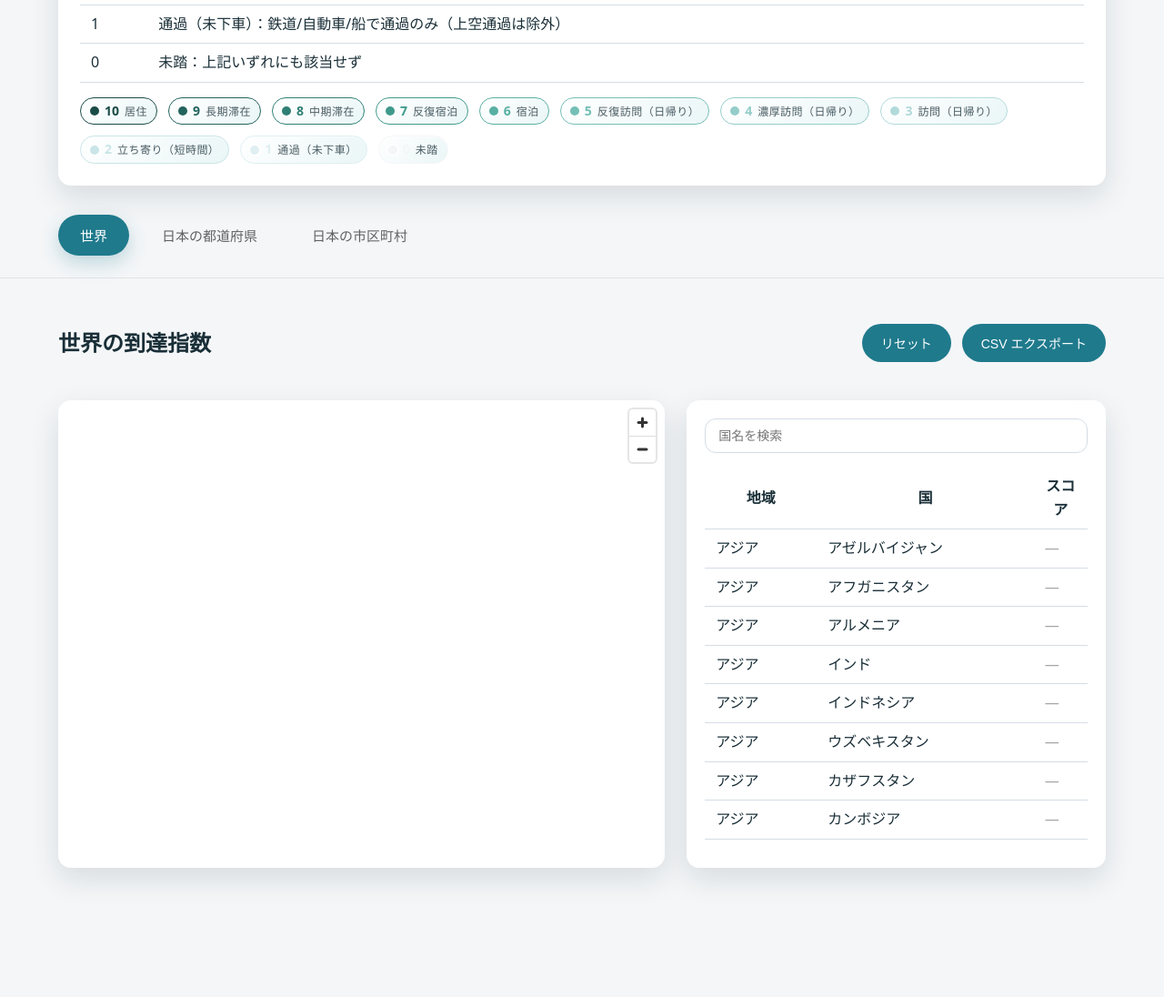
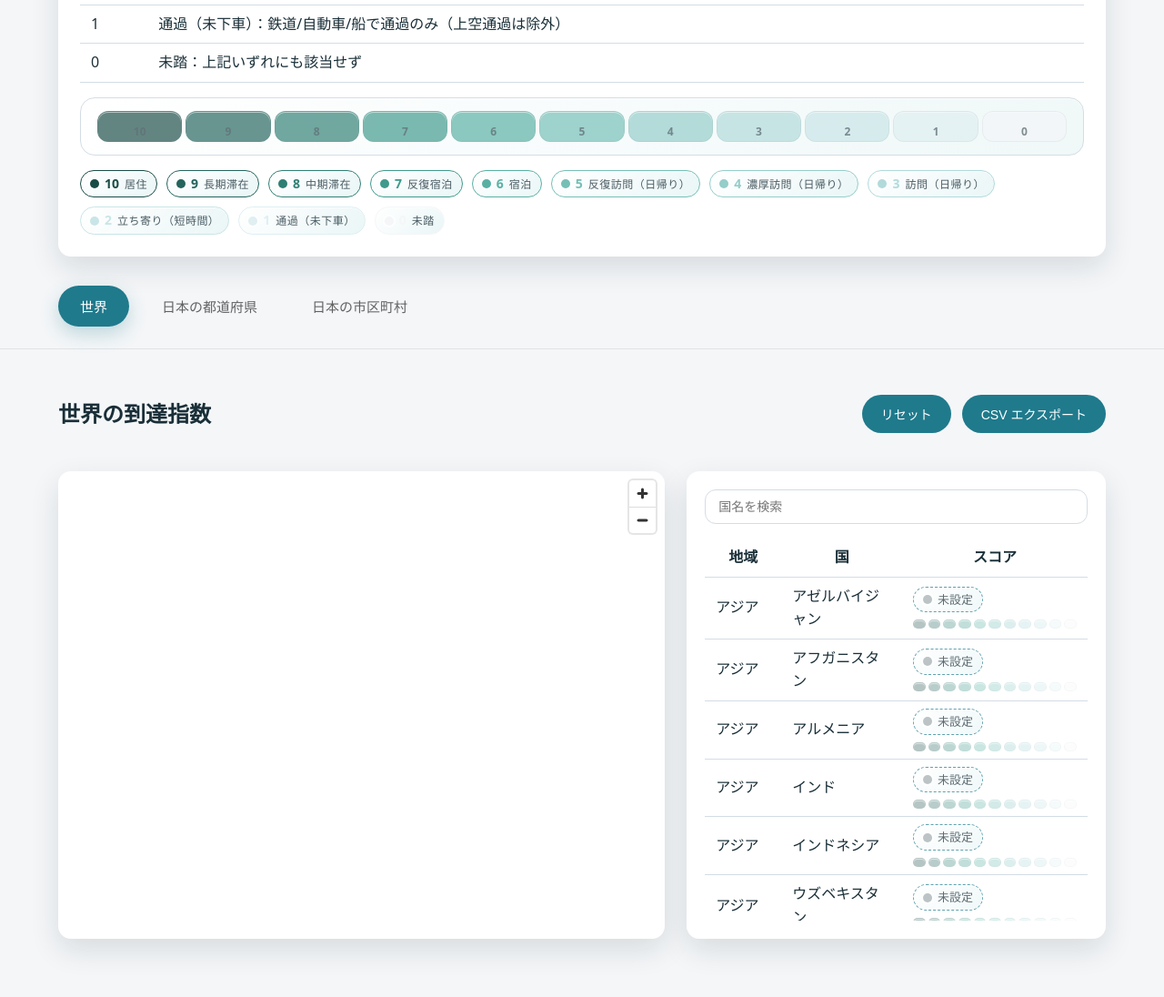
Before and after one commit to masa-5-22/citycount, a plain HTML site: page index.html in a window 1280 px wide. Shown: the part 740-1836 px from the top of the page at 91% size. Before the commit the page ends 1758 px from the top, so only its background shows below. Drawn offline with nearby package versions, Linux system fonts and the light colour scheme; no server answers.

Commit message:
Add score meters to clarify score displays

```diff
--- a/app.js
+++ b/app.js
@@ -211,6 +211,51 @@ function renderScoreBadgeElement(element, score, { compact = false } = {}) {
   }
 }
 
+function configureScoreMeterElement(element, score, { compact = false, showLabels = false } = {}) {
+  if (!element) return;
+  element.classList.add('score-meter');
+  element.classList.toggle('score-meter-compact', Boolean(compact));
+  element.classList.toggle('score-meter-labeled', Boolean(showLabels));
+  element.innerHTML = '';
+
+  const isFiniteScore = typeof score === 'number' && Number.isFinite(score);
+  const numericScore = isFiniteScore ? score : NaN;
+  const ariaLabel = isFiniteScore ? `スコアメーター：${numericScore} 点` : 'スコアメーター：未設定';
+  element.setAttribute('role', 'img');
+  element.setAttribute('aria-label', ariaLabel);
+
+  for (let value = 10; value >= 0; value -= 1) {
+    const step = document.createElement('span');
+    step.className = 'score-meter-step';
+    step.dataset.score = String(value);
+    step.style.setProperty('--score-meter-color', getScoreColor(value));
+    step.setAttribute('aria-hidden', 'true');
+    const definition = getScoreDefinition(value);
+    const tooltip = definition ? `${value} 点｜${definition.label}` : `${value} 点`;
+    step.setAttribute('title', tooltip);
+    if (showLabels) {
+      const label = document.createElement('span');
+      label.className = 'score-meter-step-label';
+      label.textContent = String(value);
+      step.appendChild(label);
+    }
+    if (isFiniteScore && numericScore === value) {
+      step.classList.add('is-active');
+    }
+    element.appendChild(step);
+  }
+}
+
+function createScoreMeterElement(score, options = {}) {
+  const meter = document.createElement('div');
+  configureScoreMeterElement(meter, score, options);
+  return meter;
+}
+
+function renderScoreMeterElement(element, score, options = {}) {
+  configureScoreMeterElement(element, score, options);
+}
+
 function formatScoreHintText(score, { explicit = false } = {}) {
   if (!Number.isFinite(score)) {
     return 'カテゴリ：未設定';
@@ -224,8 +269,20 @@ function formatScoreHintText(score, { explicit = false } = {}) {
 function renderScoreLegend() {
   if (!scoreLegendContainer) return;
   scoreLegendContainer.innerHTML = '';
-  scoreLegendContainer.setAttribute('role', 'list');
-  const fragment = document.createDocumentFragment();
+  scoreLegendContainer.setAttribute('role', 'group');
+  scoreLegendContainer.setAttribute('aria-label', 'スコア凡例');
+
+  const scaleWrapper = document.createElement('div');
+  scaleWrapper.className = 'score-legend-scale';
+  const scaleMeter = createScoreMeterElement(undefined, { showLabels: true });
+  scaleMeter.classList.add('score-meter-legend');
+  scaleMeter.setAttribute('aria-label', 'スコア配色（10 点 → 0 点）');
+  scaleWrapper.appendChild(scaleMeter);
+  scoreLegendContainer.appendChild(scaleWrapper);
+
+  const listWrapper = document.createElement('div');
+  listWrapper.className = 'score-legend-list';
+  listWrapper.setAttribute('role', 'list');
   SCORE_DEFINITIONS.slice()
     .sort((a, b) => b.score - a.score)
     .forEach((definition) => {
@@ -233,9 +290,9 @@ function renderScoreLegend() {
       badge.className = 'score-chip score-chip-compact';
       badge.setAttribute('role', 'listitem');
       renderScoreBadgeElement(badge, definition.score, { compact: true });
-      fragment.appendChild(badge);
+      listWrapper.appendChild(badge);
     });
-  scoreLegendContainer.appendChild(fragment);
+  scoreLegendContainer.appendChild(listWrapper);
 }
 
 function computeRecommendedScore(metrics) {
@@ -927,10 +984,14 @@ function openMunicipalityCreateDialog() {
 
 function formatScoreCell(dataset, id) {
   const entry = state[dataset][id];
-  if (!entry || typeof entry.score !== 'number') {
-    return '<span class="score-empty">—</span>';
-  }
-  return buildScoreBadgeHTML(entry.score);
+  const score = typeof entry?.score === 'number' && Number.isFinite(entry.score) ? entry.score : undefined;
+  const container = document.createElement('div');
+  container.className = 'score-cell';
+  const badge = document.createElement('span');
+  renderScoreBadgeElement(badge, score, { compact: true });
+  container.appendChild(badge);
+  container.appendChild(createScoreMeterElement(score, { compact: true }));
+  return container.outerHTML;
 }
 
 function openScoreDialog(dataset, id) {
@@ -943,6 +1004,8 @@ function openScoreDialog(dataset, id) {
   const fragment = templates.score.content.cloneNode(true);
   const form = fragment.querySelector('form');
   const recommendedBadge = fragment.querySelector('[data-field="recommended-badge"]');
+  const recommendedMeter = fragment.querySelector('[data-field="recommended-meter"]');
+  const currentMeter = fragment.querySelector('[data-field="current-meter"]');
   const scoreHintField = fragment.querySelector('[data-field="score-hint"]');
   const existing = state[dataset][id] || {};
 
@@ -978,14 +1041,26 @@ function openScoreDialog(dataset, id) {
     }
   };
 
+  const updateManualMeter = () => {
+    if (!currentMeter) return;
+    const manualValue = Number(scoreInput.value);
+    if (Number.isInteger(manualValue) && manualValue >= 0 && manualValue <= 10) {
+      renderScoreMeterElement(currentMeter, manualValue);
+    } else {
+      renderScoreMeterElement(currentMeter, undefined);
+    }
+  };
+
   const updateRecommended = () => {
     const metrics = readMetricsFromForm(form);
     lastRecommended = computeRecommendedScore(metrics);
     renderScoreBadgeElement(recommendedBadge, lastRecommended, { compact: true });
+    renderScoreMeterElement(recommendedMeter, lastRecommended);
     if (!scoreWasEdited) {
       scoreInput.value = lastRecommended;
     }
     updateScoreHint();
+    updateManualMeter();
   };
 
   form.addEventListener('input', (event) => {
@@ -998,6 +1073,7 @@ function openScoreDialog(dataset, id) {
   scoreInput.addEventListener('input', () => {
     scoreWasEdited = scoreInput.value !== '';
     updateScoreHint();
+    updateManualMeter();
   });
 
   updateRecommended();
--- a/index.html
+++ b/index.html
@@ -173,6 +173,16 @@
             <span class="score-chip-label">未踏</span>
           </span>
         </div>
+        <div class="score-meter-group">
+          <div class="score-meter-row">
+            <span class="score-meter-label">推奨</span>
+            <div class="score-meter-shell" data-field="recommended-meter"></div>
+          </div>
+          <div class="score-meter-row">
+            <span class="score-meter-label">現在</span>
+            <div class="score-meter-shell" data-field="current-meter"></div>
+          </div>
+        </div>
         <label>最終スコア
           <input type="number" name="score" min="0" max="10" step="1" required />
         </label>
--- a/styles.css
+++ b/styles.css
@@ -193,10 +193,23 @@ main {
 }
 
 .score-legend {
+  display: grid;
+  gap: 16px;
+  margin-top: 16px;
+}
+
+.score-legend-scale {
+  border: 1px solid var(--border);
+  border-radius: 16px;
+  padding: 14px 18px;
+  background: linear-gradient(135deg, rgba(255, 255, 255, 0.95), rgba(238, 247, 247, 0.9));
+  box-shadow: inset 0 1px 0 rgba(255, 255, 255, 0.7);
+}
+
+.score-legend-list {
   display: flex;
   flex-wrap: wrap;
-  gap: 12px;
-  margin-top: 16px;
+  gap: 10px;
 }
 
 .score-chip {
@@ -260,6 +273,115 @@ main {
 
 .score-chip-empty .score-chip-label {
   color: rgba(26, 47, 56, 0.7);
+}
+
+.score-cell {
+  display: flex;
+  flex-direction: column;
+  align-items: flex-start;
+  gap: 8px;
+  min-width: 180px;
+}
+
+.score-meter {
+  --score-meter-step-height: 14px;
+  display: grid;
+  grid-template-columns: repeat(11, minmax(0, 1fr));
+  gap: 4px;
+  width: 100%;
+}
+
+.score-meter-compact {
+  --score-meter-step-height: 10px;
+  gap: 3px;
+}
+
+.score-meter-labeled {
+  --score-meter-step-height: 34px;
+}
+
+.score-meter-step {
+  position: relative;
+  display: flex;
+  align-items: center;
+  justify-content: center;
+  height: var(--score-meter-step-height);
+  border-radius: 999px;
+  background: var(--score-meter-color);
+  opacity: 0.32;
+  border: 1px solid rgba(26, 47, 56, 0.08);
+  box-shadow: inset 0 1px 0 rgba(255, 255, 255, 0.5);
+  transition: transform 0.16s ease, box-shadow 0.16s ease, opacity 0.16s ease;
+  overflow: hidden;
+}
+
+.score-meter-step-label {
+  font-size: 12px;
+  font-weight: 600;
+  color: rgba(26, 47, 56, 0.78);
+  line-height: 1;
+}
+
+.score-meter:not(.score-meter-labeled) .score-meter-step-label {
+  display: none;
+}
+
+.score-meter-labeled .score-meter-step {
+  border-radius: 12px;
+  align-items: flex-end;
+  padding-bottom: 4px;
+}
+
+.score-meter-step.is-active {
+  opacity: 1;
+  box-shadow: 0 3px 8px rgba(16, 42, 52, 0.18);
+  transform: translateY(-1px);
+}
+
+.score-meter-step.is-active .score-meter-step-label {
+  color: rgba(255, 255, 255, 0.95);
+  text-shadow: 0 1px 2px rgba(12, 32, 40, 0.35);
+}
+
+.score-meter-row {
+  display: flex;
+  align-items: center;
+  gap: 12px;
+}
+
+.score-meter-label {
+  width: 52px;
+  font-size: 12px;
+  font-weight: 600;
+  color: rgba(26, 47, 56, 0.7);
+  letter-spacing: 0.04em;
+}
+
+.score-meter-shell {
+  flex: 1;
+  min-height: 18px;
+}
+
+.score-meter-row .score-meter {
+  flex: 1;
+  min-width: 0;
+}
+
+.score-meter-group {
+  display: grid;
+  gap: 8px;
+  margin-top: 8px;
+}
+
+.score-meter-legend .score-meter-step {
+  opacity: 0.68;
+}
+
+@media (max-width: 640px) {
+  .score-cell {
+    min-width: 0;
+    width: 100%;
+  }
 }
 
 .score-hint {
```
Also changed, not shown: 1 other file.
